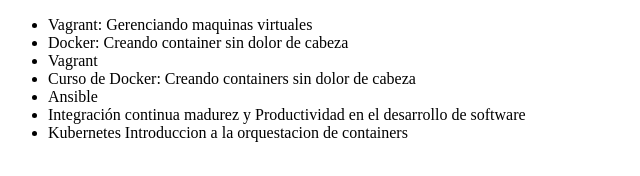
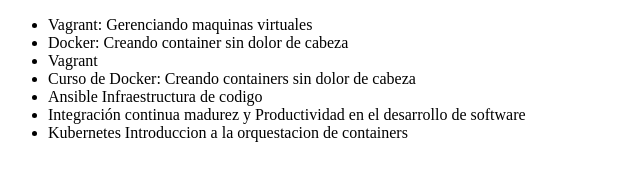
Before and after one commit to fabiwall/alura-git, a plain HTML site: page index.html in a window 1280 px wide. Shown: the whole page, without its empty margins (0-640 px from the left). Drawn offline with Linux system fonts and the light colour scheme.

Commit message:
Modificando titulo Asimble

```diff
--- a/index.html
+++ b/index.html
@@ -10,7 +10,7 @@
          <li> Docker: Creando container sin dolor de cabeza </li>
          <li> Vagrant </li>
          <li> Curso de Docker: Creando containers sin dolor de cabeza </li>
-         <li> Ansible </li>
+         <li> Ansible Infraestructura de codigo</li>
          <li> Integración continua madurez y Productividad en el desarrollo de software</li>
          <li> Kubernetes Introduccion a la orquestacion de containers</li>
      </ul>
```
